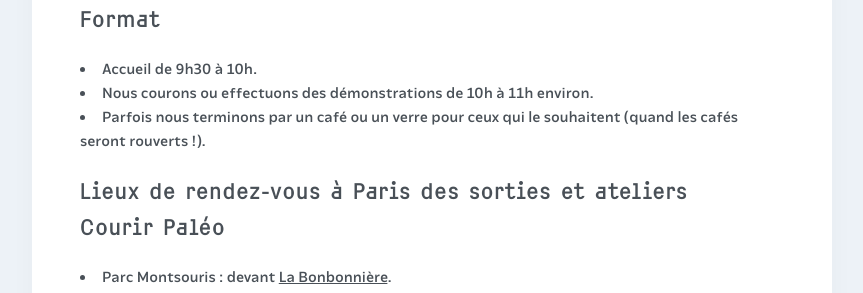
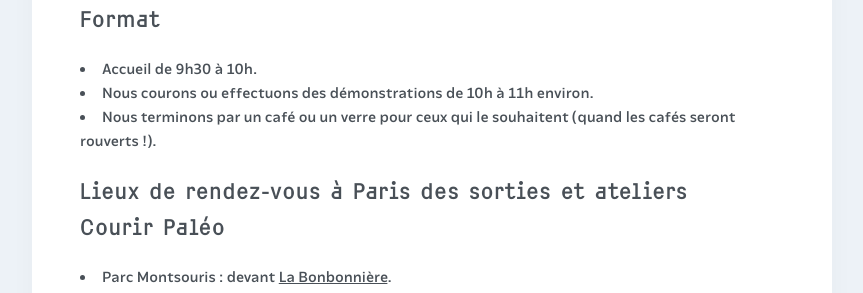
Before and after one commit to courirpaleo/courirpaleo.github.io, a Jekyll site: the page built from _pages-secondary/sorties.md, in a window 1280 px wide and 900 px high, scrolled down 1526 px. Shown: the part 154-447 px from the top of the window, without its empty margins (208-1071 px from the left). Built offline with Jekyll 4.4.1, drawn with Linux system fonts in a browser that asks for light colours; some web fonts are replaced.

Commit message:
Update sorties.md

```diff
--- a/_pages-secondary/sorties.md
+++ b/_pages-secondary/sorties.md
@@ -26,7 +26,7 @@
 ## Format
 - Accueil de 9h30 à 10h.
 - Nous courons ou effectuons des démonstrations de 10h à 11h environ.
-- Parfois nous terminons par un café ou un verre pour ceux qui le souhaitent (quand les cafés seront rouverts&nbsp;!).
+- Nous terminons par un café ou un verre pour ceux qui le souhaitent (quand les cafés seront rouverts&nbsp;!).
 
 ## Lieux de rendez-vous à Paris des sorties et ateliers Courir&nbsp;Paléo
 - Parc Montsouris&nbsp;: devant [La Bonbonnière](https://goo.gl/maps/RUvVHuyTAXZ8Kg8XA).
```
